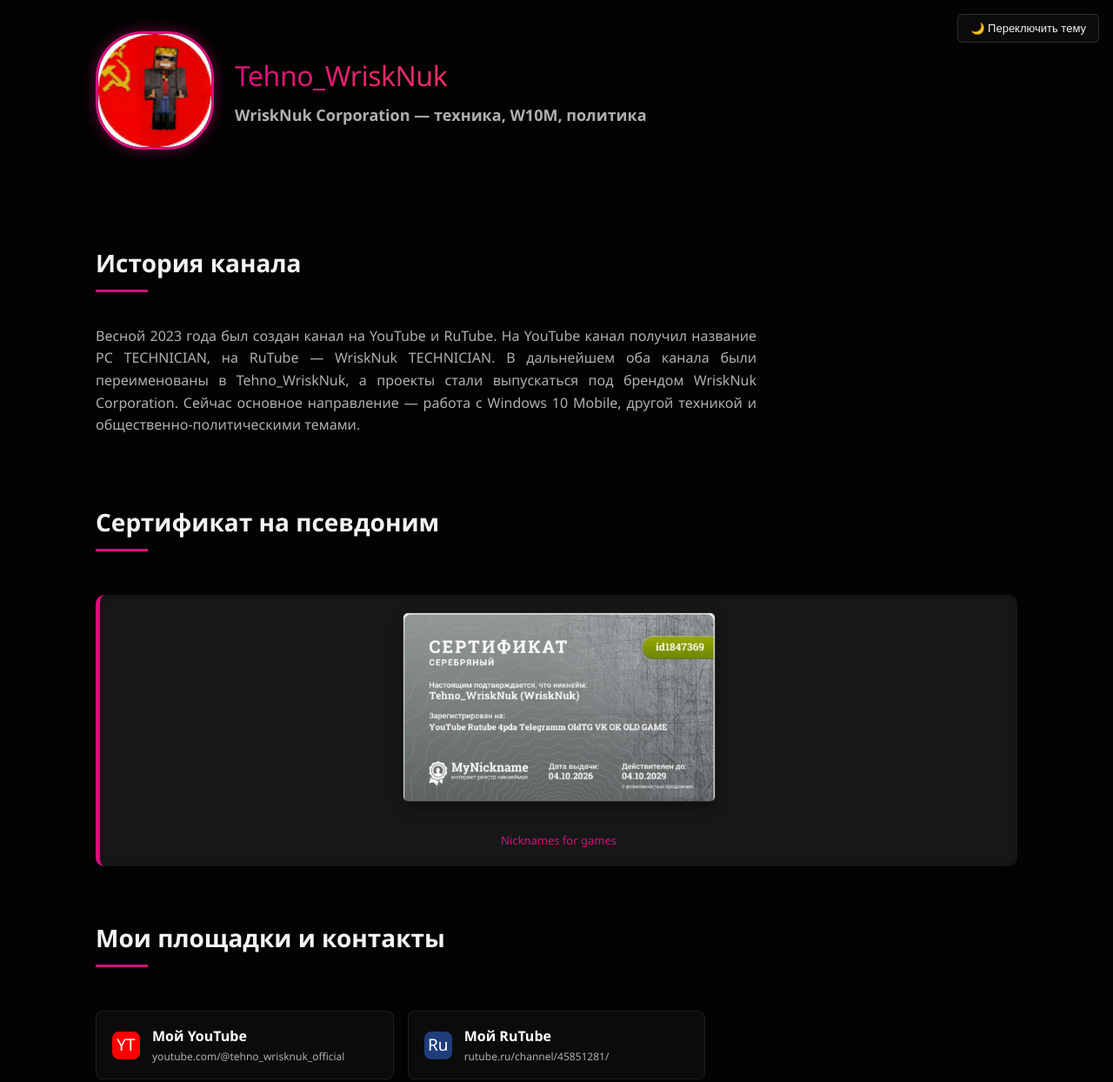
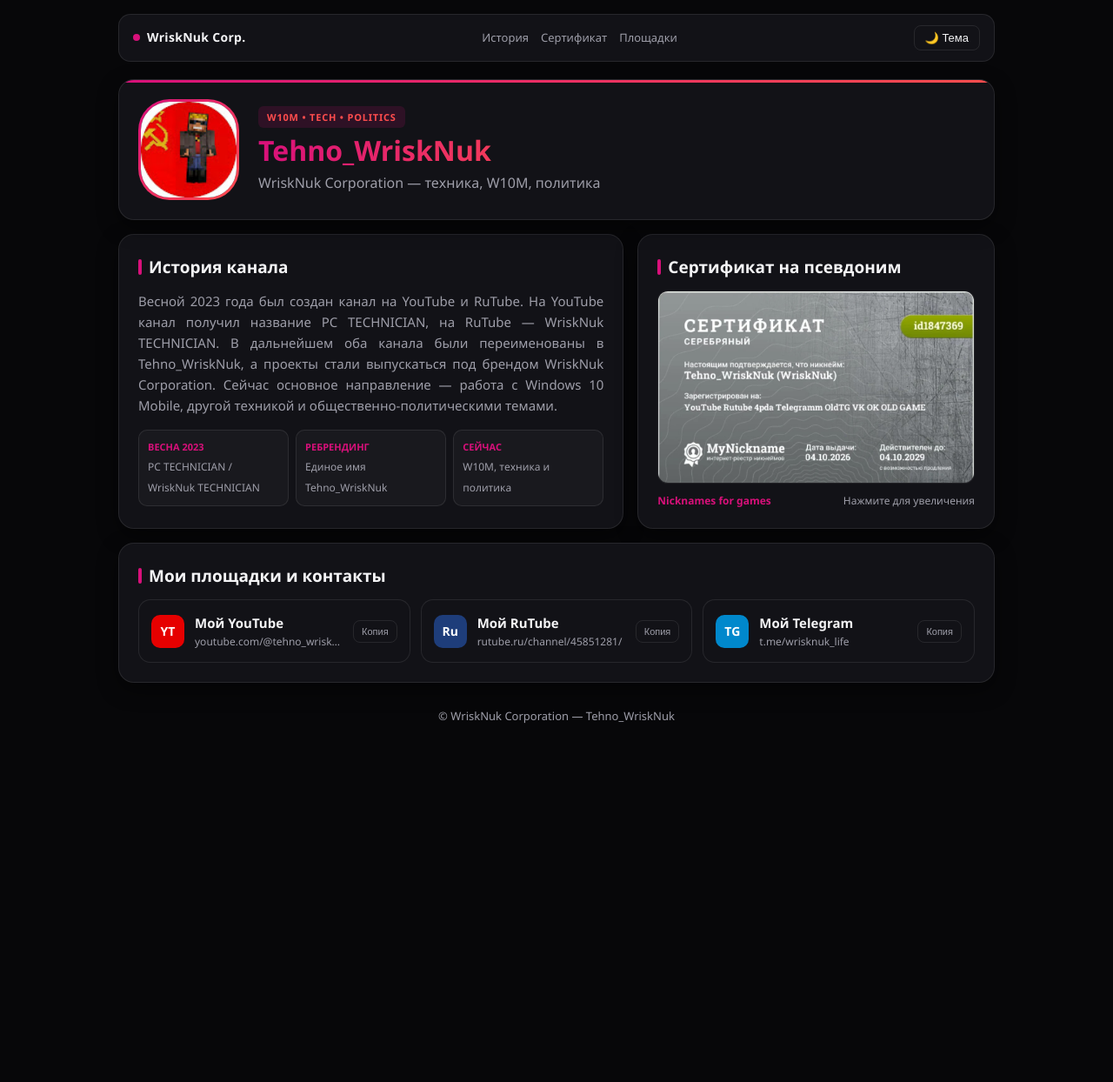
Before and after one commit to wrisknuk/wrisknuk, a plain HTML site: page index.html in a window 1280 px wide. Shown: the whole page at 87% size. After the commit the page ends 882 px from the top, so only its background shows below. Drawn offline with Linux system fonts and the light colour scheme.

Commit message:
Update index.html

```diff
--- a/index.html
+++ b/index.html
@@ -2,335 +2,256 @@
 <html lang="ru" data-theme="dark">
 <head>
 <meta charset="UTF-8">
-    <meta name="viewport" content="width=device-width, initial-scale=1.0">
+<meta name="viewport" content="width=device-width,initial-scale=1">
 <title>Tehno_WriskNuk — WriskNuk Corporation</title>
 <link rel="icon" type="image/png" href="avatar.png">
 <link rel="apple-touch-icon" href="avatar.png">
+<style>
+:root{
+  --bg:#070709;--card:#121217;--card-h:#1a1a22;--txt:#f4f4f6;--sub:#9e9ea9;
+  --acc:#d8107a;--acc2:#ff4d4d;--brd:rgba(255,255,255,.09);--sh:0 8px 24px rgba(0,0,0,.45);
+}
+[data-theme="light"]{
+  --bg:#f4f4f8;--card:#ffffff;--card-h:#fafafd;--txt:#111116;--sub:#555562;
+  --acc:#c00050;--acc2:#e62e2e;--brd:rgba(0,0,0,.09);--sh:0 8px 24px rgba(0,0,0,.07);
+}
+*{box-sizing:border-box;margin:0;padding:0;-webkit-tap-highlight-color:transparent}
+html{scroll-behavior:smooth}
+body{
+  background:var(--bg);color:var(--txt);
+  font:15px/1.6 'Segoe UI',system-ui,-apple-system,sans-serif;
+  overflow-x:hidden;
+}
+.wrap{max-width:1040px;margin:0 auto;padding:16px 16px 48px}
 
-    <style>
-        :root {
-            --bg-color: #030303;
-            --text-color: #f4f4f4;
-            --sub-color: #b0b0b0;
-            --red-dark: #4a1a1a;
-            --red-mid: #7a2a2a;
-            --red-bright: #d8107a;
-            --red-light: #ff4d4d;
-            --card-bg: rgba(74, 26, 26, 0.65);
-            --border-color: var(--red-bright);
-            --info-bg: rgba(255, 255, 255, 0.08);
-            --glass-bg: rgba(15, 15, 15, 0.75);
-            --glass-blur: 12px;
+/* Навигация */
+.nav{
+  display:flex;align-items:center;justify-content:space-between;gap:12px;
+  padding:12px 16px;margin-bottom:20px;background:var(--card);
+  border:1px solid var(--brd);border-radius:14px;
 }
-        [data-theme="light"] {
-            --bg-color: #fff0f0;
-            --text-color: #111111;
-            --sub-color: #555555;
-            --red-dark: #330000;
-            --red-mid: #661111;
-            --red-bright: #c00050;
-            --red-light: #ff3333;
-            --card-bg: rgba(122, 34, 34, 0.85);
-            --border-color: var(--red-bright);
-            --info-bg: rgba(0, 0, 0, 0.05);
-            --glass-bg: rgba(255, 255, 255, 0.8);
-            --glass-blur: 8px;
+.brand{display:flex;align-items:center;gap:8px;font-weight:700;font-size:14px;letter-spacing:.3px}
+.dot{width:8px;height:8px;border-radius:50%;background:var(--acc)}
+.nav-links{display:flex;gap:14px;font-size:13px}
+.nav-links a{color:var(--sub);text-decoration:none}
+.nav-links a:hover{color:var(--txt)}
+.btn-theme{
+  background:transparent;border:1px solid var(--brd);color:var(--txt);
+  padding:6px 12px;border-radius:8px;font-size:13px;cursor:pointer;
+}
+.btn-theme:active{transform:scale(.97)}
+
+/* Bento сетка */
+.bento{display:grid;grid-template-columns:repeat(12,1fr);gap:16px}
+.box{
+  background:var(--card);border:1px solid var(--brd);border-radius:18px;
+  padding:22px;box-shadow:var(--sh);
+}
+.hero{grid-column:span 12;display:flex;align-items:center;gap:22px;position:relative;overflow:hidden}
+.hero::before{
+  content:'';position:absolute;top:0;left:0;right:0;height:3px;
+  background:linear-gradient(90deg,var(--acc),var(--acc2));
+}
+.ava{
+  width:116px;height:116px;flex-shrink:0;border-radius:36px;padding:3px;
+  background:linear-gradient(135deg,var(--acc),var(--acc2));
+}
+.ava img,.ava-fb{width:100%;height:100%;border-radius:33px;object-fit:cover;display:block;background:#181820}
+.ava-fb{display:none;align-items:center;justify-content:center;font-weight:700;font-size:28px;color:#fff}
+.badge{
+  display:inline-block;font-size:11px;font-weight:700;text-transform:uppercase;
+  letter-spacing:.8px;color:var(--acc2);background:rgba(216,16,122,.14);
+  padding:4px 10px;border-radius:6px;margin-bottom:8px;
+}
+h1{
+  font-size:32px;font-weight:700;line-height:1.15;margin-bottom:6px;
+  background:linear-gradient(90deg,var(--acc),var(--acc2));
+  -webkit-background-clip:text;-webkit-text-fill-color:transparent;
+}
+.sub{color:var(--sub);font-size:16px}
+
+.story{grid-column:span 7}
+.cert{grid-column:span 5;display:flex;flex-direction:column;justify-content:space-between}
+.sec-h{font-size:19px;font-weight:700;margin-bottom:12px;display:flex;align-items:center;gap:8px}
+.sec-h::before{content:'';width:4px;height:18px;border-radius:2px;background:var(--acc)}
+.story p{color:var(--sub);text-align:justify}
+
+/* Хронология */
+.steps{display:grid;grid-template-columns:repeat(3,1fr);gap:8px;margin-top:16px}
+.step{padding:10px;border-radius:10px;background:rgba(255,255,255,.03);border:1px solid var(--brd)}
+[data-theme="light"] .step{background:rgba(0,0,0,.02)}
+.step b{display:block;font-size:11px;color:var(--acc);text-transform:uppercase}
+.step span{font-size:12px;color:var(--sub)}
+
+/* Сертификат */
+.cert-box{
+  position:relative;border-radius:12px;overflow:hidden;border:1px solid var(--brd);
+  cursor:pointer;background:#0d0d12;text-align:center;
+}
+.cert-box img{width:100%;max-height:220px;object-fit:contain;display:block;margin:0 auto}
+.cert-fb{display:none;padding:36px 16px;color:#fff;font-size:13px}
+.cert-tag{
+  display:flex;justify-content:space-between;align-items:center;
+  margin-top:10px;font-size:12px;color:var(--acc);font-weight:600;
 }
 
-        * { box-sizing: border-box; }
+/* Площадки */
+.links-sec{grid-column:span 12}
+.links{display:grid;grid-template-columns:repeat(auto-fill,minmax(270px,1fr));gap:12px}
+.l-card{
+  display:flex;align-items:center;gap:12px;padding:14px;border-radius:14px;
+  background:var(--card);border:1px solid var(--brd);text-decoration:none;color:var(--txt);
+  transition:transform .15s ease,border-color .15s ease;
+}
+.l-card:hover{transform:translateY(-2px);border-color:var(--acc);background:var(--card-h)}
+.ico{
+  width:38px;height:38px;border-radius:10px;display:flex;align-items:center;
+  justify-content:center;font-weight:800;font-size:14px;color:#fff;flex-shrink:0;
+}
+.yt{background:#e60000}.ru{background:#1e3d7a}.tg{background:#0088cc}
+.l-info{min-width:0;flex:1}
+.l-t{font-weight:700;font-size:15px}
+.l-u{font-size:12px;color:var(--sub);white-space:nowrap;overflow:hidden;text-overflow:ellipsis}
+.copy{
+  background:transparent;border:1px solid var(--brd);color:var(--sub);
+  border-radius:8px;padding:6px 9px;font-size:11px;cursor:pointer;flex-shrink:0;
+}
+.copy:active{border-color:var(--acc);color:var(--acc)}
 
-        body {
-            background-color: var(--bg-color);
-            color: var(--text-color);
-            font-family: 'Segoe UI', 'Segoe UI WP', system-ui, -apple-system, sans-serif;
-            margin: 0;
-            padding: 0;
-            line-height: 1.6;
+/* Модалка сертификата */
+.modal{
+  display:none;position:fixed;inset:0;background:rgba(0,0,0,.88);z-index:99;
+  align-items:center;justify-content:center;padding:16px;
 }
+.modal.open{display:flex}
+.modal img{max-width:100%;max-height:88vh;border-radius:10px;border:1px solid var(--acc)}
 
-        .container {
-            max-width: 1100px;
-            margin: 0 auto;
-            padding: 20px;
-        }
+footer{text-align:center;color:var(--sub);font-size:13px;margin-top:28px}
 
-        header {
-            display: flex;
-            align-items: center;
-            gap: 24px;
-            margin-bottom: 48px;
-            padding-top: 16px;
-        }
-
-        .avatar-box {
-            width: 136px;
-            height: 136px;
-            flex-shrink: 0;
-            position: relative;
-        }
-        .avatar-box img {
-            width: 100%;
-            height: 100%;
-            object-fit: cover;
-            border-radius: 54px; /* чуть мягче, чем 50% */
-            border: 3px solid var(--border-color);
-            box-shadow: 0 0 16px rgba(216, 16, 122, 0.45);
-            transition: transform 0.3s cubic-bezier(0.25, 0.8, 0.25, 1), box-shadow 0.3s;
-            backdrop-filter: blur(4px);
-        }
-        .avatar-box:hover img {
-            transform: scale(1.07);
-            box-shadow: 0 0 28px rgba(216, 16, 122, 0.6);
-        }
-
-        h1 {
-            margin: 0 0 6px 0;
-            font-weight: 300;
-            letter-spacing: -0.5px;
-            color: var(--red-bright);
-            background: linear-gradient(90deg, var(--red-bright), var(--red-light));
-            -webkit-background-clip: text;
-            -webkit-text-fill-color: transparent;
-        }
-        h2 {
-            margin: 0;
-            font-size: 18px;
-            color: var(--sub-color);
-        }
-
-        /* Кнопка смены темы */
-        .theme-toggle {
-            position: absolute;
-            top: 16px;
-            right: 16px;
-            background: var(--glass-bg);
-            backdrop-filter: blur(var(--glass-blur));
-            border: 1px solid rgba(255,255,255,0.15);
-            color: var(--text-color);
-            padding: 8px 14px;
-            border-radius: 6px;
-            cursor: pointer;
-            font-size: 13px;
-            transition: all 0.2s;
-        }
-        .theme-toggle:hover {
-            border-color: var(--border-color);
-            transform: translateY(-1px);
-            box-shadow: 0 4px 12px rgba(216, 16, 122, 0.15);
-        }
-
-        .section-title {
-            font-size: 28px;
-            margin-top: 60px;
-            margin-bottom: 22px;
-            color: var(--text-color);
-            position: relative;
-            display: inline-block;
-        }
-        .section-title::after {
-            content: '';
-            display: block;
-            width: 60px;
-            height: 3px;
-            background: var(--red-bright);
-            margin-top: 8px;
-        }
-
-        .story-text {
-            color: var(--sub-color);
-            text-align: justify;
-            max-width: 760px;
-        }
-
-        /* Сертификат */
-        .cert-wrapper {
-            background: var(--info-bg);
-            padding: 20px;
-            border-radius: 10px;
-            border-left: 5px solid var(--red-bright);
-            margin-top: 28px;
-            overflow-x: auto;
-            box-shadow: inset 0 0 8px rgba(0,0,0,0.2);
-            text-align: center;
-        }
-        .cert-img-block {
-            position: relative;
-            display: inline-block;
-            max-width: 100%;
-            margin: 0 auto 16px auto;
-        }
-        .cert-img-block img {
-            width: 100%;
-            max-width: 360px;
-            height: auto;
-            display: block;
-            filter: drop-shadow(0 6px 8px rgba(0,0,0,0.35));
-            border-radius: 6px;
-            border: 1px solid rgba(255,255,255,0.1);
-        }
-        .cert-tags {
-            text-align: center;
-            margin-top: 10px;
-            font-size: 13px;
-            color: var(--sub-color);
-        }
-        .cert-tags span {
-            color: var(--red-bright);
-        }
-
-        /* Сетка ссылок */
-        .links-grid {
-            display: grid;
-            grid-template-columns: repeat(auto-fill, minmax(260px, 1fr));
-            gap: 16px;
-            margin-top: 28px;
-        }
-
-        .link-card {
-            background: var(--glass-bg);
-            backdrop-filter: blur(var(--glass-blur));
-            -webkit-backdrop-filter: blur(var(--glass-blur));
-            padding: 16px 18px;
-            border-radius: 8px;
-            color: white;
-            transition: all 0.25s cubic-bezier(0.25, 0.8, 0.25, 1);
-            border: 1px solid rgba(255,255,255,0.08);
-            display: flex;
-            align-items: center;
-            gap: 14px;
-            text-decoration: none;
-            cursor: pointer;
-        }
-        .link-card:hover {
-            transform: translateY(-3px);
-            background: rgba(30, 30, 30, 0.95);
-            border-color: var(--border-color);
-            box-shadow: 0 8px 20px rgba(216, 16, 122, 0.22);
-        }
-        .link-icon {
-            width: 32px;
-            height: 32px;
-            display: flex;
-            align-items: center;
-            justify-content: center;
-            border-radius: 8px;
-            font-size: 19px;
-            flex-shrink: 0;
-        }
-        .icon-yt { background: #ff0000; color: white; }
-        .icon-rutube { background: #1e3d7a; color: white; }
-        .icon-tg { background: #0088cc; color: white; }
-        .icon-cast { background: var(--red-mid); color: var(--red-light); }
-
-        .link-title { font-weight: 600; }
-        .link-url { font-size: 12px; color: var(--sub-color); word-break: break-all; }
-
-        /* Проекты */
-        .projects-grid {
-            display: grid;
-            grid-template-columns: repeat(auto-fill, minmax(240px, 1fr));
-            gap: 18px;
-        }
-        .project-card {
-            background: var(--card-bg);
-            backdrop-filter: blur(10px);
-            -webkit-backdrop-filter: blur(10px);
-            padding: 24px 20px;
-            border-radius: 8px;
-            color: white;
-            transition: transform 0.25s, background 0.25s, box-shadow 0.25s;
-            border: 1px solid rgba(255, 77, 77, 0.2);
-            cursor: default;
-        }
-        .project-card:hover {
-            transform: translateY(-5px);
-            background: rgba(74, 26, 26, 0.9);
-            box-shadow: 0 8px 22px rgba(216, 16, 122, 0.38);
-            border-color: rgba(255, 77, 77, 0.5);
-        }
-        .project-title {
-            font-weight: 700;
-            font-size: 20px;
-            margin-bottom: 10px;
-            color: var(--red-light);
-            line-height: 1.2;
-        }
-        .project-desc {
-            font-size: 14px;
-            opacity: 0.92;
-            color: #e0e0e0;
-        }
-
-        footer {
-            margin-top: 72px;
-            padding-top: 24px;
-            border-top: 1px solid rgba(255, 255, 255, 0.06);
-            color: var(--sub-color);
-            font-size: 14px;
-            text-align: center;
-        }
-
-        @media (max-width: 640px) {
-            header { flex-direction: column; align-items: stretch; gap: 16px; }
-            .avatar-box { width: 112px; height: 112px; }
-            .section-title { font-size: 24px; }
+@media(max-width:760px){
+  .story,.cert{grid-column:span 12}
+  .hero{flex-direction:column;align-items:flex-start;gap:14px}
+  .ava{width:92px;height:92px;border-radius:28px}
+  .ava img,.ava-fb{border-radius:25px}
+  h1{font-size:26px}
+  .nav-links{display:none}
+  .steps{grid-template-columns:1fr}
 }
 </style>
 </head>
 <body>
 
-<button id="theme-toggle" class="theme-toggle">🌙 Переключить тему</button>
+<div class="wrap">
+  <nav class="nav">
+    <div class="brand"><span class="dot"></span>WriskNuk Corp.</div>
+    <div class="nav-links">
+      <a href="#story">История</a>
+      <a href="#cert">Сертификат</a>
+      <a href="#links">Площадки</a>
+    </div>
+    <button class="btn-theme" id="tBtn">🌙 Тема</button>
+  </nav>
 
-<div class="container">
-    <header>
-        <div class="avatar-box">
-            <img src="channels4_profile.jpg" alt="Tehno_WriskNuk Avatar" onerror="this.style.display='none'">
+  <main class="bento">
+    <header class="box hero">
+      <div class="ava">
+        <img src="channels4_profile.jpg" alt="Tehno_WriskNuk Avatar" onerror="this.style.display='none';this.nextElementSibling.style.display='flex'">
+        <div class="ava-fb">TW</div>
       </div>
       <div>
+        <span class="badge">W10M • Tech • Politics</span>
         <h1>Tehno_WriskNuk</h1>
-            <h2>WriskNuk Corporation — техника, W10M, политика</h2>
+        <div class="sub">WriskNuk Corporation — техника, W10M, политика</div>
       </div>
     </header>
 
-    <section>
-        <h3 class="section-title">История канала</h3>
-        <p class="story-text">
-            Весной 2023 года был создан канал на YouTube и RuTube. На YouTube канал получил название PC TECHNICIAN, на RuTube — WriskNuk TECHNICIAN. В дальнейшем оба канала были переименованы в Tehno_WriskNuk, а проекты стали выпускаться под брендом WriskNuk Corporation. Сейчас основное направление — работа с Windows 10 Mobile, другой техникой и общественно-политическими темами.
-        </p>
-    </section>
-
-    <section>
-        <h3 class="section-title">Сертификат на псевдоним</h3>
-        <div class="cert-wrapper">
-            <div class="cert-img-block">
-                <img src="43229e54-1f97-4b2a-8089-65bba4e50cc8.jpg" alt="Сертификат Tehno_WriskNuk" onerror="this.style.display='none'" />
-            </div>
-            <div class="cert-tags">
-                <span>Nicknames for games</span>
-            </div>
+    <section class="box story" id="story">
+      <h2 class="sec-h">История канала</h2>
+      <p>Весной 2023 года был создан канал на YouTube и RuTube. На YouTube канал получил название PC TECHNICIAN, на RuTube — WriskNuk TECHNICIAN. В дальнейшем оба канала были переименованы в Tehno_WriskNuk, а проекты стали выпускаться под брендом WriskNuk Corporation. Сейчас основное направление — работа с Windows 10 Mobile, другой техникой и общественно-политическими темами.</p>
+      <div class="steps">
+        <div class="step"><b>Весна 2023</b><span>PC TECHNICIAN / WriskNuk TECHNICIAN</span></div>
+        <div class="step"><b>Ребрендинг</b><span>Единое имя Tehno_WriskNuk</span></div>
+        <div class="step"><b>Сейчас</b><span>W10M, техника и политика</span></div>
       </div>
     </section>
 
-    <section>
-        <h3 class="section-title">Мои площадки и контакты</h3>
-        <div class="links-grid">
-            <!-- Карточка YouTube -->
-            <a href="https://youtube.com/@tehno_wrisknuk_official" target="_blank" rel="noopener noreferrer" class="link-card">
-                <div class="link-icon icon-yt">YT</div>
-                <div>
-                    <div class="link-title">Мой YouTube</div>
-                    <div class="link-url">youtube.com/@tehno_wrisknuk_official</div>
+    <section class="box cert" id="cert">
+      <h2 class="sec-h">Сертификат на псевдоним</h2>
+      <div class="cert-box" id="cOpen">
+        <img src="43229e54-1f97-4b2a-8089-65bba4e50cc8.jpg" alt="Сертификат Tehno_WriskNuk" onerror="this.style.display='none';this.nextElementSibling.style.display='block'">
+        <div class="cert-fb">Сертификат: 43229e54-1f97-4b2a-8089-65bba4e50cc8.jpg</div>
       </div>
+      <div class="cert-tag">
+        <span>Nicknames for games</span>
+        <span style="color:var(--sub);font-weight:400">Нажмите для увеличения</span>
+      </div>
+    </section>
+
+    <section class="box links-sec" id="links">
+      <h2 class="sec-h">Мои площадки и контакты</h2>
+      <div class="links">
+        <a href="https://youtube.com/@tehno_wrisknuk_official" target="_blank" rel="noopener noreferrer" class="l-card">
+          <div class="ico yt">YT</div>
+          <div class="l-info">
+            <div class="l-t">Мой YouTube</div>
+            <div class="l-u">youtube.com/@tehno_wrisknuk_official</div>
+          </div>
+          <button class="copy" data-url="https://youtube.com/@tehno_wrisknuk_official">Копия</button>
         </a>
 
-            <!-- Карточка RuTube -->
-            <a href="https://rutube.ru/channel/45851281/" target="_blank" rel="noopener noreferrer" class="link-card">
-                <div class="link-icon icon-rutube">Ru</div>
-                <div>
-                    <div class="link-title">Мой RuTube</div>
-                    <div class="link-url">rutube.ru/channel/45851281/</div>
+        <a href="https://rutube.ru/channel/45851281/" target="_blank" rel="noopener noreferrer" class="l-card">
+          <div class="ico ru">Ru</div>
+          <div class="l-info">
+            <div class="l-t">Мой RuTube</div>
+            <div class="l-u">rutube.ru/channel/45851281/</div>
           </div>
+          <button class="copy" data-url="https://rutube.ru/channel/45851281/">Копия</button>
         </a>
 
-            <!-- Карточка Telegram -->
-            <a href="https://t.me/wrisknuk_life" target="_blank" rel="noopener noreferrer" class="link
+        <a href="https://t.me/wrisknuk_life" target="_blank" rel="noopener noreferrer" class="l-card">
+          <div class="ico tg">TG</div>
+          <div class="l-info">
+            <div class="l-t">Мой Telegram</div>
+            <div class="l-u">t.me/wrisknuk_life</div>
+          </div>
+          <button class="copy" data-url="https://t.me/wrisknuk_life">Копия</button>
+        </a>
+      </div>
+    </section>
+  </main>
+
+  <footer>© WriskNuk Corporation — Tehno_WriskNuk</footer>
+</div>
+
+<div class="modal" id="modal"><img id="mImg" alt="Сертификат"></div>
+
+<script>
+const h=document.documentElement,b=document.getElementById('tBtn');
+const saved=localStorage.getItem('theme');
+if(saved)h.setAttribute('data-theme',saved);
+b.onclick=()=>{
+  const next=h.getAttribute('data-theme')==='dark'?'light':'dark';
+  h.setAttribute('data-theme',next);
+  localStorage.setItem('theme',next);
+  b.textContent=next==='dark'?'🌙 Тема':'☀️ Тема';
+};
+b.textContent=h.getAttribute('data-theme')==='dark'?'🌙 Тема':'☀️ Тема';
+
+document.querySelectorAll('.copy').forEach(btn=>{
+  btn.onclick=e=>{
+    e.preventDefault();e.stopPropagation();
+    const u=btn.dataset.url;
+    if(navigator.clipboard)navigator.clipboard.writeText(u);
+    btn.textContent='✓';setTimeout(()=>btn.textContent='Копия',1200);
+  };
+});
+
+const modal=document.getElementById('modal'),mImg=document.getElementById('mImg');
+document.getElementById('cOpen').onclick=function(){
+  const img=this.querySelector('img');
+  if(img&&img.style.display!=='none'){mImg.src=img.src;modal.classList.add('open');}
+};
+modal.onclick=()=>modal.classList.remove('open');
+</script>
+</body>
+</html>
```
Lines whose indentation alone changed are shown as unchanged.
